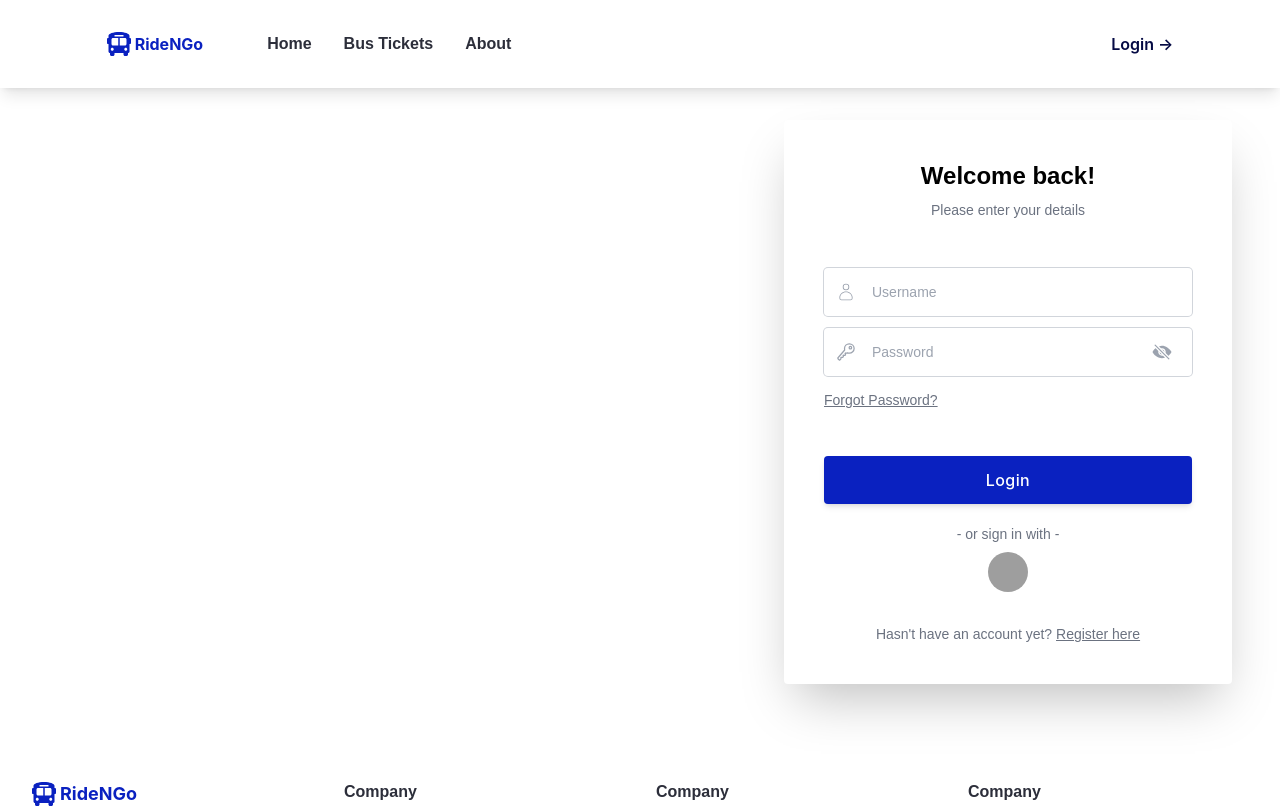
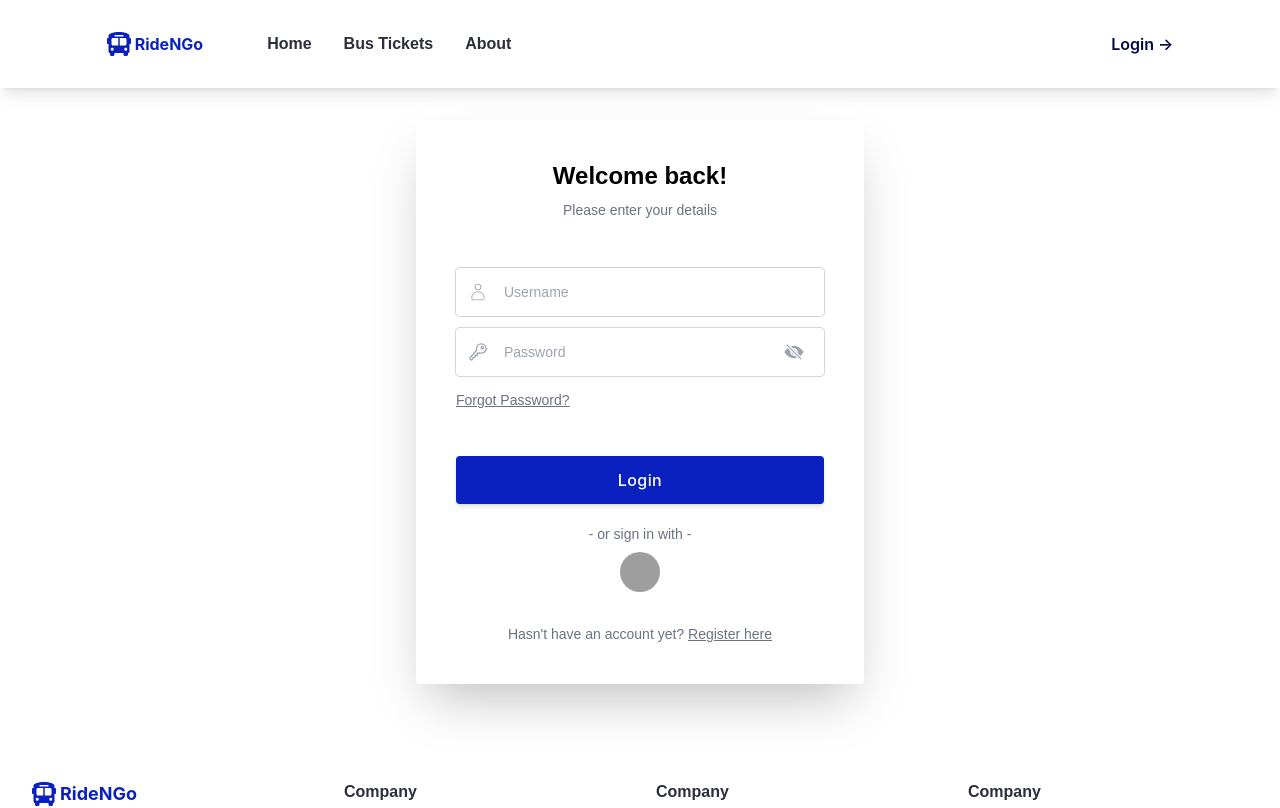
Before and after one commit to yukichew/bus-ticketing-system, a React (Create React App) app in the folder client/: page /login in a window 1280 px wide. Shown: the top 808 px of the page. Built offline with nearby package versions, Linux system fonts and the light colour scheme; grey boxes are pictures that could not be loaded.

Commit message:
Center all the screens

```diff
--- a/client/src/screens/Login.js
+++ b/client/src/screens/Login.js
@@ -20,7 +20,7 @@ const Login = () => {
             <Navbar />
 
             <div className="flex justify-center items-center px-4 py-8">
-                <div className="w-full max-w-lg xl:px-8 xl:w-5/12 ml-auto mr-0">
+                <div className="w-full max-w-lg xl:px-8 xl:w-5/12">
                     <div className="bg-white rounded shadow-2xl p-7 sm:p-10">
                         <h3 className="font-poppins text-xl font-semibold sm:text-center sm:mb-2 sm:text-2xl">
                             Welcome back!
--- a/client/src/screens/OTPVerification.js
+++ b/client/src/screens/OTPVerification.js
@@ -13,8 +13,6 @@ const OTPVerification = () => {
     const { source } = location.state || {};
 
     const verifyOTP = () => {
-        console.log("Source:", source);
-
         if (source === 'register') {
             navigate('/create-account');
         } else if (source === 'forgot-password') {
@@ -27,7 +25,7 @@ const OTPVerification = () => {
             <Navbar />
 
             <div className="flex justify-center items-center px-4 py-24">
-                <div className="w-full max-w-lg xl:px-8 xl:w-5/12 ml-auto mr-0">
+                <div className="w-full max-w-lg xl:px-8 xl:w-5/12">
                     <div className="bg-white rounded shadow-2xl p-7 sm:p-10">
                         <h3 className="font-poppins mb-4 text-xl font-semibold sm:text-center sm:mb-2 sm:text-2xl">
                             {source === 'register' ? 'Create An Account' : 'Reset Your Password'}
--- a/client/src/screens/ResetPassword.js
+++ b/client/src/screens/ResetPassword.js
@@ -28,7 +28,7 @@ const ResetPassword = () => {
             <Navbar />
 
             <div className="flex justify-center items-center px-4 py-16">
-                <div className="w-full max-w-lg xl:px-8 xl:w-5/12 ml-auto mr-0">
+                <div className="w-full max-w-lg xl:px-8 xl:w-5/12">
                     <div className="bg-white rounded shadow-2xl p-7 sm:p-10">
                         <h3 className="font-poppins mb-4 text-xl font-semibold sm:text-center sm:mb-2 sm:text-2xl">
                             Reset your password
--- a/client/src/screens/SignUp.js
+++ b/client/src/screens/SignUp.js
@@ -30,7 +30,7 @@ const SignUp = () => {
             <Navbar />
 
             <div className="flex justify-center items-center px-4 py-5">
-                <div className="w-full max-w-lg xl:px-8 xl:w-5/12 ml-auto mr-0">
+                <div className="w-full max-w-lg xl:px-8 xl:w-5/12">
                     <div className="bg-white rounded shadow-2xl p-7 sm:p-10">
                         <h3 className="font-poppins mb-4 text-xl font-semibold sm:text-center sm:mb-2 sm:text-2xl">
                             Create An Account
```
